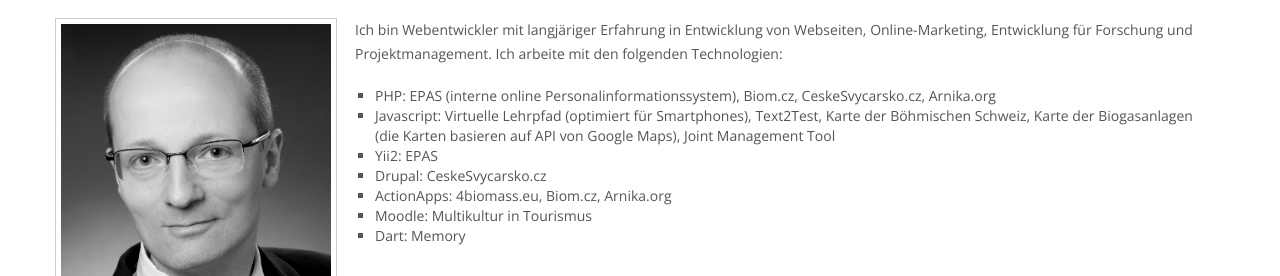
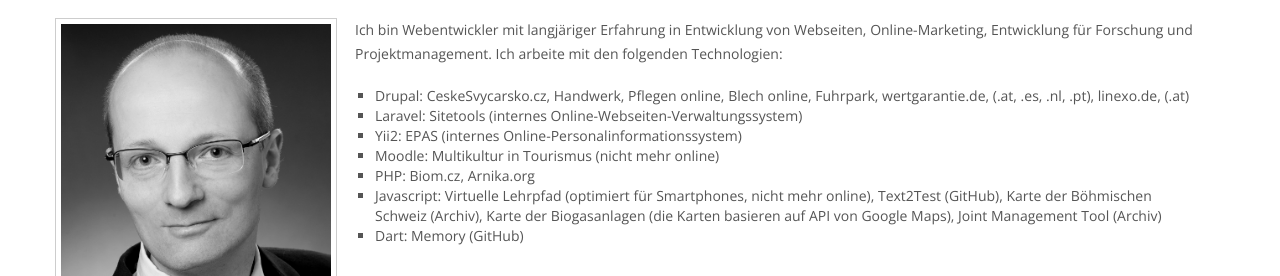
Before and after one commit to AntoninSlejska/AntoninSlejska.github.io, a plain HTML site: page index.html in a window 1280 px wide. Shown: the part 329-605 px from the top of the page. Drawn offline with nearby package versions, Linux system fonts and the light colour scheme.

Commit message:
Updates links.

```diff
--- a/index.html
+++ b/index.html
@@ -84,38 +84,42 @@
 						<div class="intro">
 							<p>Ich bin Webentwickler mit langjäriger Erfahrung in Entwicklung von Webseiten, Online-Marketing, Entwicklung für Forschung und Projektmanagement. Ich arbeite mit den folgenden Technologien:</p>
 							<ul>
+								<li>Drupal:
+									<a href="http://www.ceskesvycarsko.cz/cs">CeskeSvycarsko.cz</a>,
+                                    <a href="http://www.handwerk.com">Handwerk</a>,
+                                    <a href="http://www.pflegen-online.de">Pflegen online</a>,
+                                    <a href="http://blechonline.de">Blech online</a>,
+                                    <a href="http://fuhrpark.de">Fuhrpark</a>,
+                                    <a href="https://www.wertgarantie.de">wertgarantie.de</a>,
+                                    (<a href="https://www.wertgarantie.at">.at</a>,
+                                    <a href="https://www.wertgarantie.es">.es</a>,
+                                    <a href="https://www.wertgarantie.nl">.nl</a>,
+                                    <a href="https://www.wertgarantie.pt">.pt</a>),
+                                    <a href="https://www.linexo.de">linexo.de</a>,
+                                    (<a href="https://www.linexo.at">.at</a>)
+								</li>
+								<li>Laravel:
+									Sitetools (internes Online-Webseiten-Verwaltungssystem)
+								</li>
+								<li>Yii2:
+									EPAS (internes Online-Personalinformationssystem)
+								</li>
+								<li>Moodle:
+									Multikultur in Tourismus (nicht mehr online)
+								</li>
 								<li>PHP:
-									<a href="https://epas.screengmbh.de">EPAS</a>
-									(interne online Personalinformationssystem),
 									<a href="http://biom.cz">Biom.cz</a>,
-									<a href="http://www.ceskesvycarsko.cz/cs">CeskeSvycarsko.cz</a>,
 									<a href="http://arnika.org">Arnika.org</a>
 								</li>
 								<li>Javascript:
-									<a href="http://stezka.cesv.cz/wald1">Virtuelle Lehrpfad</a>
-									(optimiert für Smartphones),
-									<a href="https://www.text2test.eu">Text2Test</a>,
-									<a href="http://mapa.ceskesvycarsko.cz/cs/mapa">Karte der Böhmischen Schweiz</a>,
-									<a href="http://biom.cz/cz/produkty-a-sluzby/bioplynove-stanice">Karte der Biogasanlagen</a>
-									(die Karten basieren auf API von Google Maps),
-									<a href="http://www.4biomass.eu/en/ce-network/jmt">Joint Management Tool</a>
-								</li>
-								<li>Yii2:
-									<a href="https://epas.screengmbh.de">EPAS</a>
-								</li>
-								<li>Drupal:
-									<a href="http://www.ceskesvycarsko.cz/cs">CeskeSvycarsko.cz</a>
-								</li>
-								<li>ActionApps:
-									<a href="http://www.4biomass.eu">4biomass.eu</a>,
-									<a href="http://biom.cz">Biom.cz</a>,
-									<a href="http://arnika.org">Arnika.org</a>
-								</li>
-								<li>Moodle:
-									<a href="http://elearning.ceskesvycarsko.cz">Multikultur in Tourismus</a>
+									Virtuelle Lehrpfad (optimiert für Smartphones, nicht mehr online),
+									<a href="https://github.com/AntoninSlejska/text2test">Text2Test</a> (GitHub),
+									<a href="https://web.archive.org/web/20161016093538/http://mapa.ceskesvycarsko.cz:80/cs/mapa">Karte der Böhmischen Schweiz</a> (Archiv),
+									<a href="http://biom.cz/cz/produkty-a-sluzby/bioplynove-stanice">Karte der Biogasanlagen</a> (die Karten basieren auf API von Google Maps),
+									<a href="https://web.archive.org/web/20170709120333/http://www.4biomass.eu:80/en/ce-network/jmt/">Joint Management Tool</a> (Archiv)
 								</li>
 								<li>Dart:
-									<a href="https://dart.slejska.de/memory-game/">Memory</a>
+									<a href="https://github.com/AntoninSlejska/bohemian-switzerland-memory-game">Memory</a> (GitHub)
 								</li>
 							</ul>
 							<p>&nbsp;</p>
```
